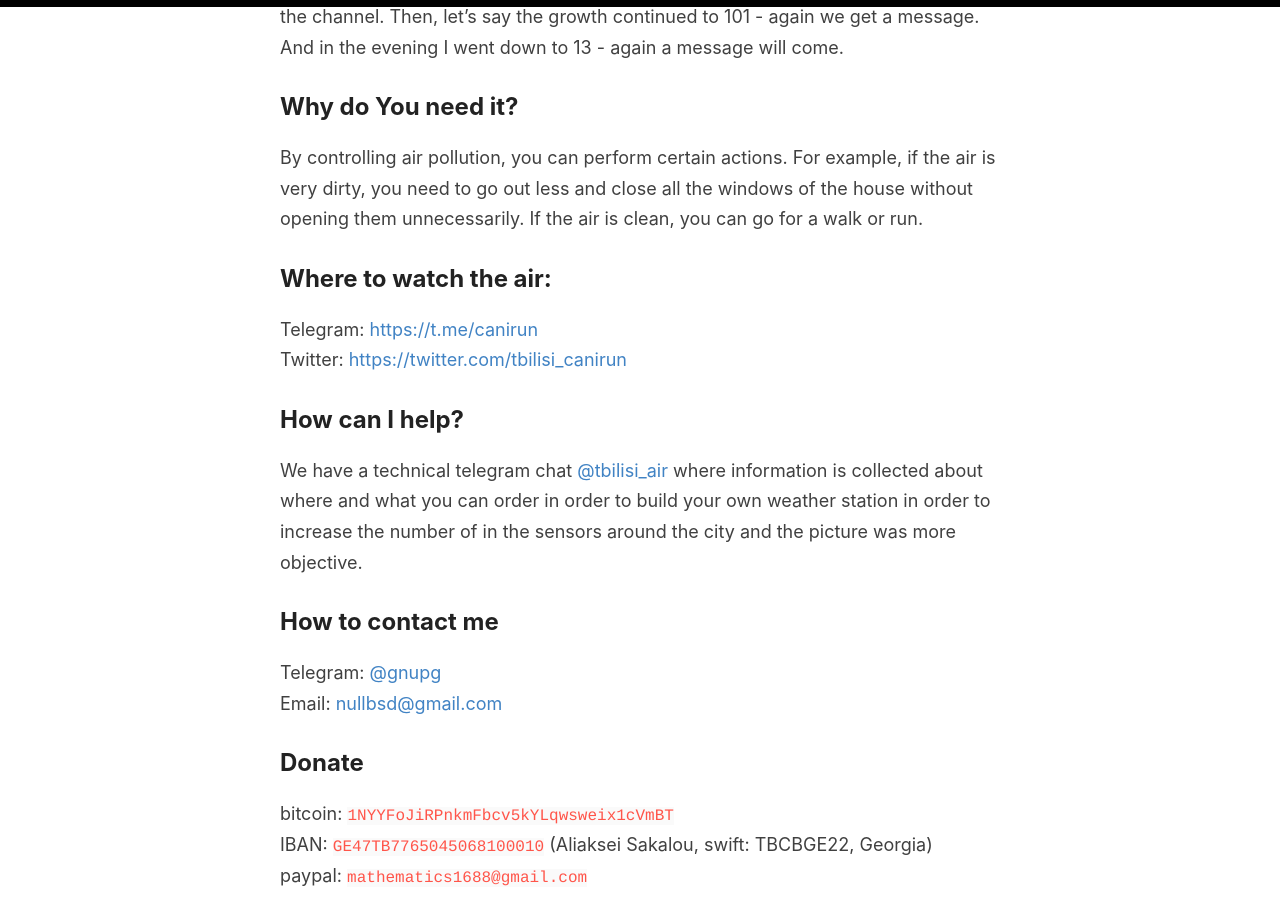
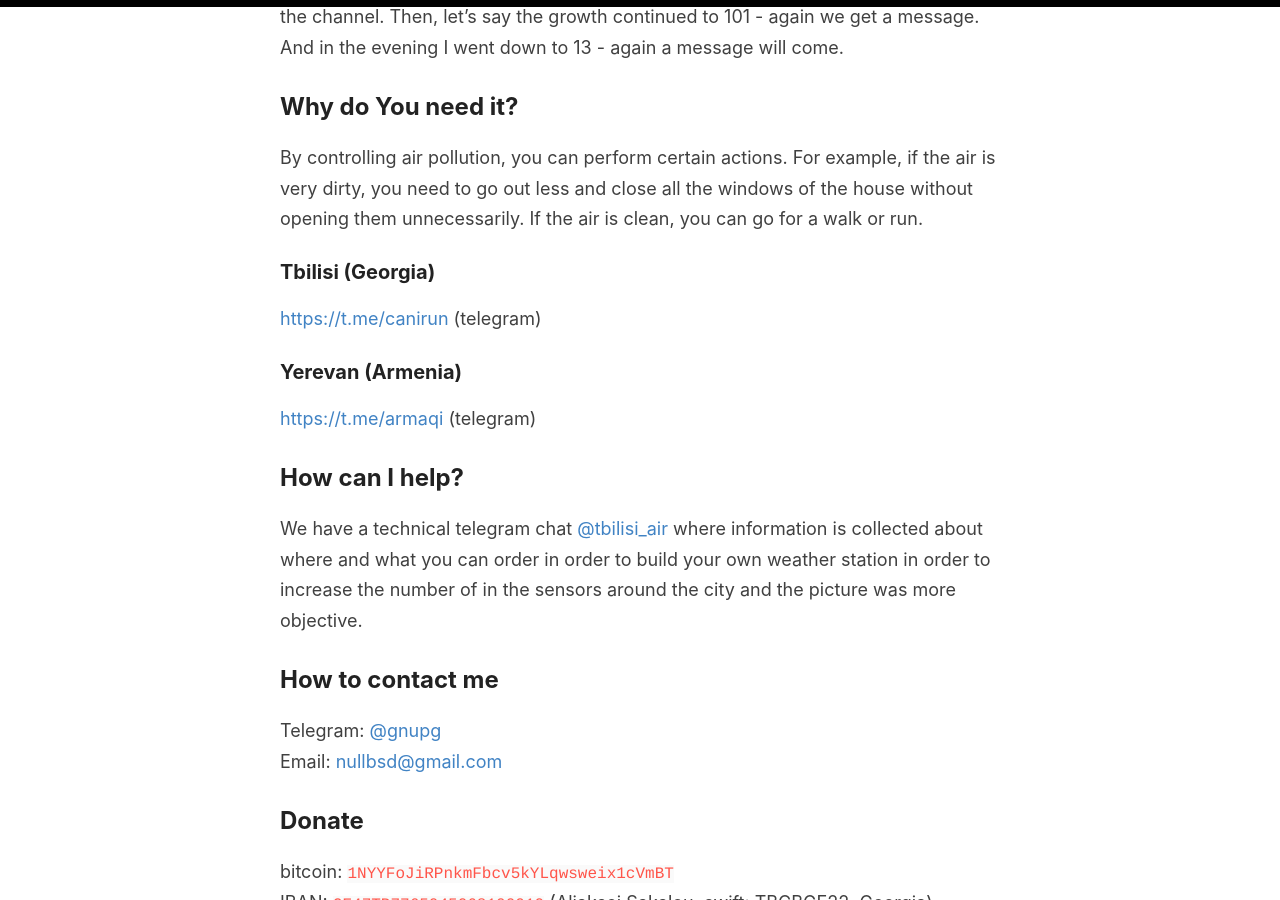
Before and after one commit to canirun/canirun.github.io, a Jekyll site: the page built from index.md, in a window 1280 px wide and 900 px high, scrolled down 1114 px. Built offline with Jekyll 4.4.1, drawn with Linux system fonts in a browser that asks for light colours.

Commit message:
add yerevan

```diff
--- a/index.md
+++ b/index.md
@@ -32,10 +32,11 @@ That is, if the air was clean in the morning (for example, 13), and by the eveni
 
 By controlling air pollution, you can perform certain actions. For example, if the air is very dirty, you need to go out less and close all the windows of the house without opening them unnecessarily. If the air is clean, you can go for a walk or run.
 
-## Where to watch the air:
+### Tbilisi (Georgia)
+[https://t.me/canirun](https://t.me/canirun) (telegram)<br>
 
-Telegram: [https://t.me/canirun](https://t.me/canirun)<br>
-Twitter: [https://twitter.com/tbilisi_canirun](https://twitter.com/tbilisi_canirun)
+### Yerevan (Armenia)
+[https://t.me/armaqi](https://t.me/armaqi) (telegram)
 
 ## How can I help?
 
```
Also changed, not shown: _pages/be.md (+4 -3 lines), _pages/ge.md (+5 -2 lines).
